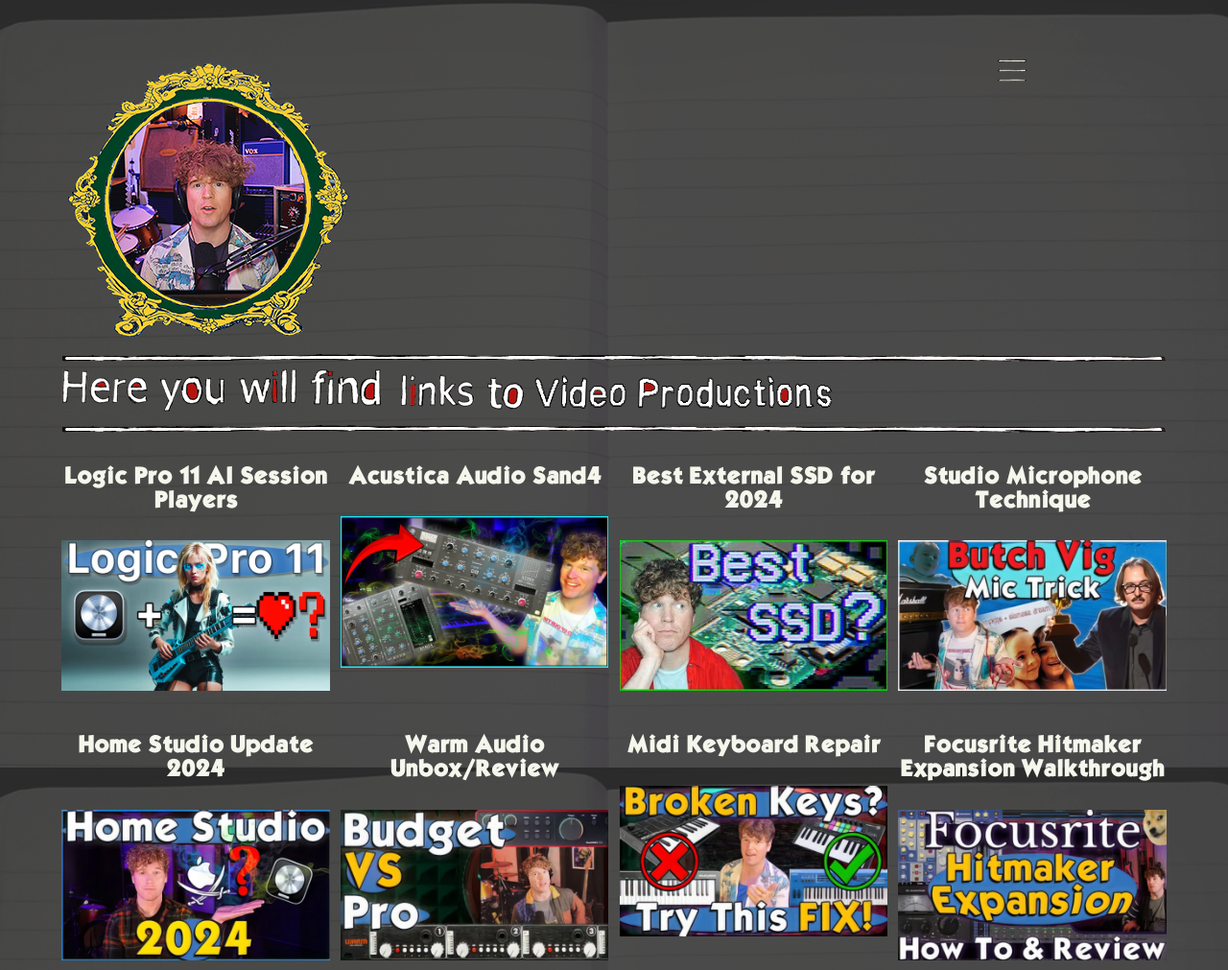
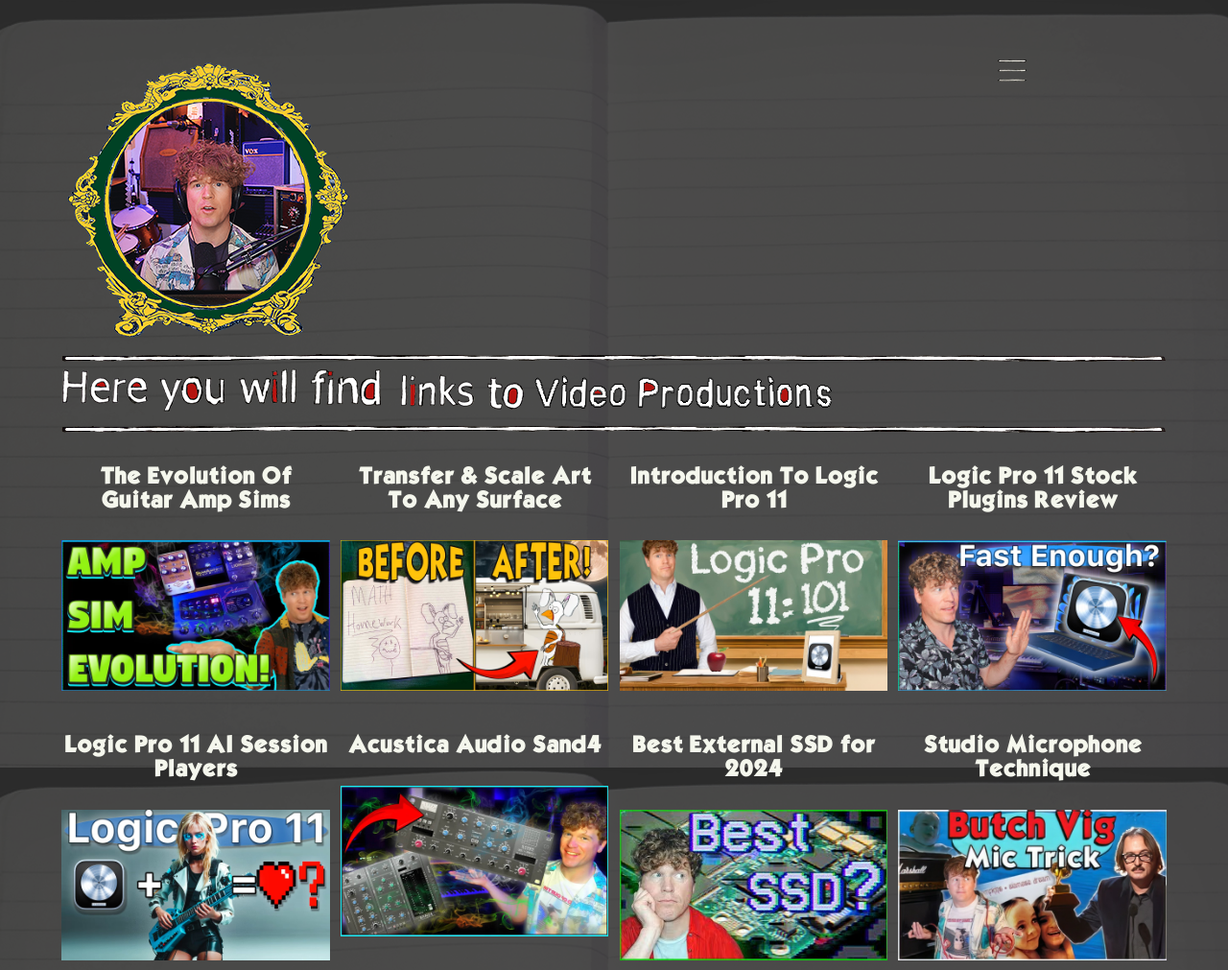
Before and after one commit to CuomoMusic/CuomoProductions, a website: page dist/portfolio.html in a window 1280 px wide. Shown: the top 1011 px of the page at 96% size. Drawn offline with Linux system fonts and the light colour scheme.

Commit message:
updated VidPage

```diff
--- a/dist/portfolio.html
+++ b/dist/portfolio.html
@@ -89,13 +89,53 @@
       <img id="lineAbout" src="../dist/images/drawings/lineAbout.png" />
       <div class="projects">
         <div class="item">
+          <h4>The Evolution Of Guitar Amp Sims</h4>
+          <a
+            href="https://youtu.be/7lPXSdPMTEg"
+            target="_blank"
+            rel="noopener noreferrer"
+          >
+            <img src="../dist/images/Thumbnails/Guitar Amplifier Sim Modeler Emulator History.webp" alt="Art Tracing Tutorial" />
+          </a>
+          </div>
+        <div class="item">
+          <h4>Transfer & Scale Art To Any Surface</h4>
+          <a
+            href="https://youtu.be/8NQPXuwd1Ok"
+            target="_blank"
+            rel="noopener noreferrer"
+          >
+            <img src="../dist/images/Thumbnails/How To Trace Art Onto Any Surface Or Canvas.jpg" alt="Art Tracing Tutorial" />
+          </a>
+          </div>
+        <div class="item">
+          <h4>Introduction To Logic Pro 11</h4>
+          <a
+            href="https://youtu.be/eozjwdOAhOI"
+            target="_blank"
+            rel="noopener noreferrer"
+          >
+            <img src="../dist/images/Thumbnails/Logic Pro 11 Intro Course.jpg" alt="Introduction To Logic Pro 11" />
+          </a>
+          </div>
+        <div class="item">
+          <h4>Logic Pro 11 Stock Plugins Review</h4>
+          <a
+            href="https://youtu.be/XmfekGH18A4"
+            target="_blank"
+            rel="noopener noreferrer"
+          >
+            <img src="../dist/images/Thumbnails/M3 Macbook Air Fast Enough.jpg" alt="Artificial Intelligence In Music Production" />
+          </a>
+          </div>
+        <div class="item">
           <h4>Logic Pro 11 AI Session Players</h4>
           <a
             href="https://youtu.be/vx6w_1X3M90"
             target="_blank"
             rel="noopener noreferrer"
           >
-            <img src="../dist/images/Thumbnails/Ai Session.jpg" alt="Butch Vig Smashing Pumpkins" />
+            <img src="../dist/images/Thumbnails/Ai Session.jpg" alt="Artificial Intelligence In Music Production" />
           </a>
           </div>
         <div class="item">
@@ -105,7 +145,7 @@
             target="_blank"
             rel="noopener noreferrer"
           >
-            <img src="../dist/images/Thumbnails/Sand4.jpg" alt="Butch Vig Smashing Pumpkins" />
+            <img src="../dist/images/Thumbnails/Sand4.jpg" alt="Acustica Audio Sand 4 Ultra SSL" />
           </a>
           </div>
         <div class="item">
@@ -115,7 +155,7 @@
             target="_blank"
             rel="noopener noreferrer"
           >
-            <img src="../dist/images/Thumbnails/SSD Video.jpg" alt="Butch Vig Smashing Pumpkins" />
+            <img src="../dist/images/Thumbnails/SSD Video.jpg" alt="The Best Externall SSD Samsung Crucial" />
           </a>
           </div>
         <div class="item">
```
Also changed, not shown: dist/images/Thumbnails/Guitar Amplifier Sim Modeler Emulator History.webp (added), dist/images/Thumbnails/How To Trace Art Onto Any Surface Or Canvas.jpg (added), dist/images/Thumbnails/Logic Pro 11 Intro Course.jpg (added), dist/images/Thumbnails/M3 Macbook Air Fast Enough.jpg (added).
